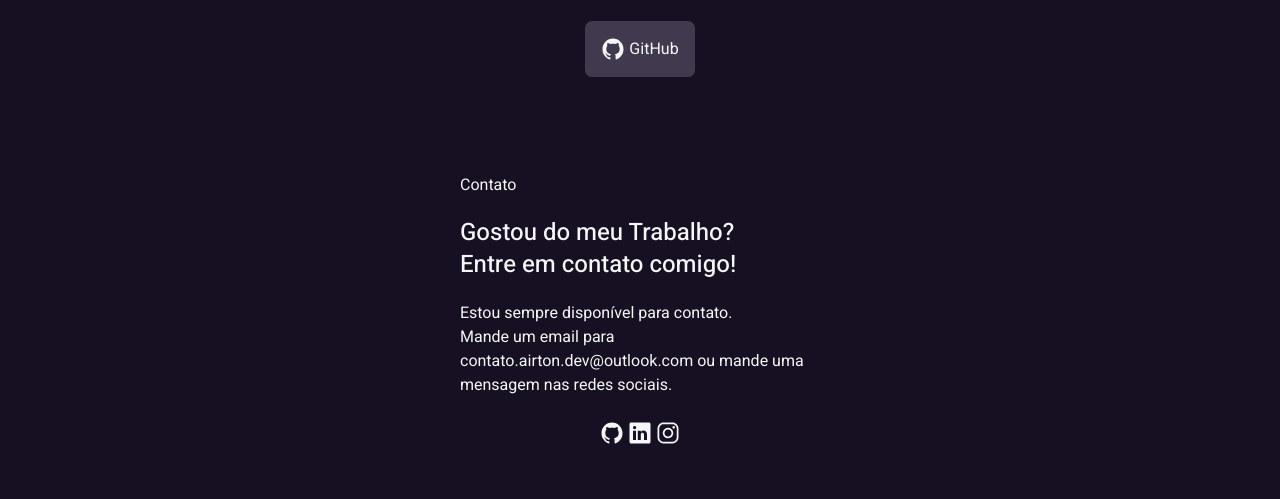
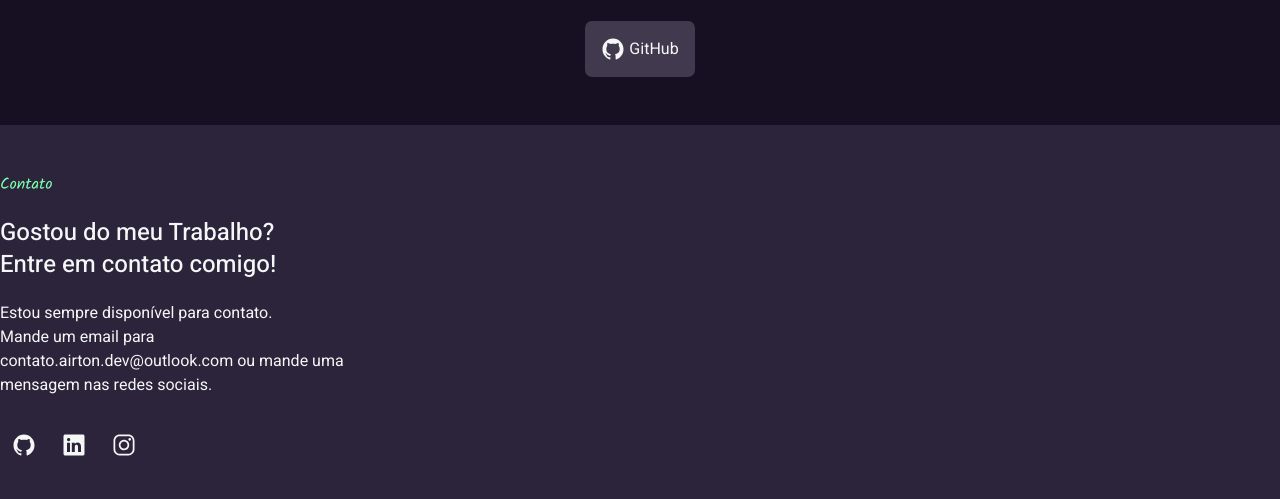
Before and after one commit to AirtonAdams/portifolio, a website built with Vite: page index.html in a window 1280 px wide. Shown: the part 2208-2707 px from the top of the page. Built offline with nearby package versions, Linux system fonts and the light colour scheme; no server answers.

Commit message:
Desenvolvimento da section Contact

```diff
--- a/index.html
+++ b/index.html
@@ -107,7 +107,7 @@
 
         <div class="wrapper">
             <div class="content-wrapper">
-                <p>Contato</p>
+                <p class="section-title">Contato</p>
                 <h2>Gostou do meu Trabalho?<br>Entre em contato comigo!</h2>
                 <p>Estou sempre disponível para contato.<br>Mande um email para contato.airton.dev@outlook.com ou mande uma mensagem nas redes sociais.</p>
             </div>
--- a/styles/style.css
+++ b/styles/style.css
@@ -103,6 +103,11 @@
     gap: 2rem;
 }
 
+#about, #contact {
+    background: var(--surface-primary);
+    width: 100vw;
+}
+
 /*=== Nav ===*/
 
 .logo {
@@ -197,7 +202,7 @@
 
 /*=== Home ===*/
 
-.home {
+#home {
     width: 100%;
     gap: 2.4rem;
 }
@@ -226,11 +231,6 @@
 }
 
 /*=== About ===*/
-
-.about {
-    background: var(--surface-primary);
-    width: 100vw;
-}
 
 .about__img {
     width: 30rem;
@@ -306,3 +306,20 @@
         height: 80%;
     }
 }
+
+#contact .wrapper {
+    align-items: start;
+}
+
+.contact__socials {
+    display: flex;
+    flex-direction: row;
+    align-items: left;
+    justify-content: start;
+    gap: 0.2rem;
+
+    & a {
+        padding:1.2rem;
+
+    }
+}
```
Also changed, not shown: src/services/projectsRequest.js (added, +15 -0 lines).
